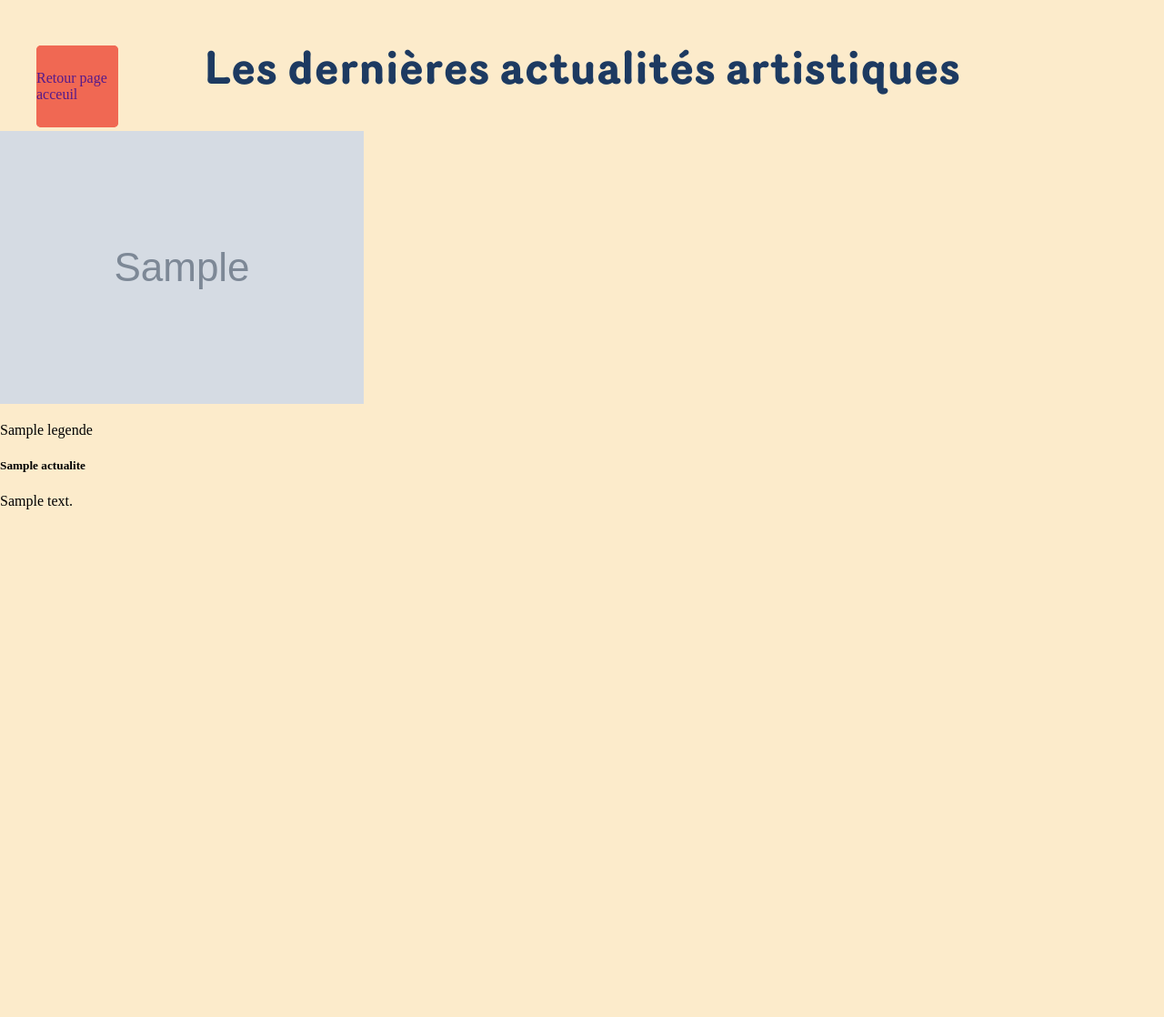
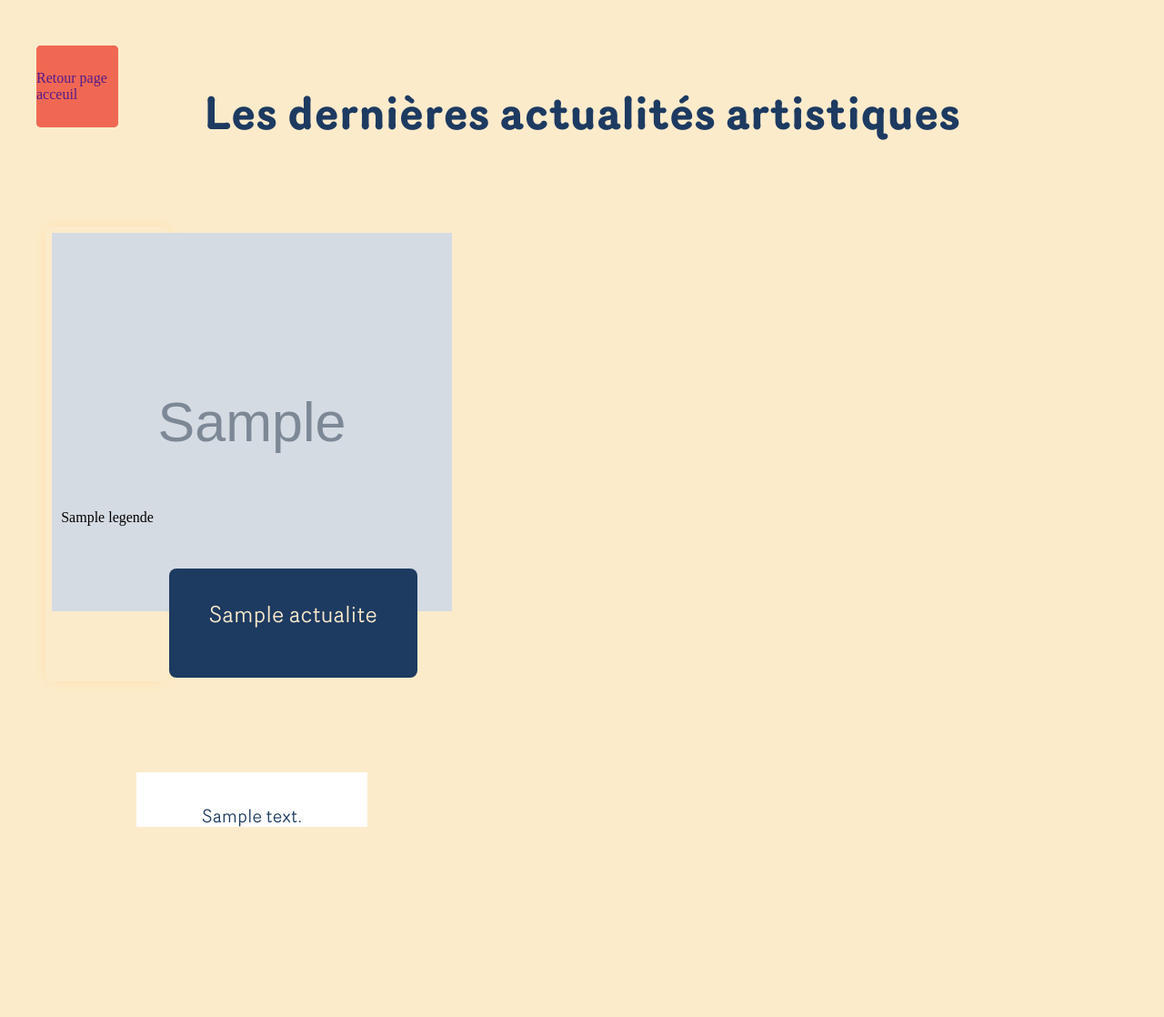
Before and after one commit to emilielaura-accipe/projetnovart, a Symfony app: template templates/actualite/show.html.twig in a window 1280 px wide. Shown: the whole page at 91% size. Before the commit the page ends 560 px from the top, so only its background shows below. Run offline with Twig, Linux system fonts and the light colour scheme; the template is opened without the code that fills it: most values are stand-ins (such as "Sample title", 1, 10 or a date in 2020); grey boxes marked "Sample" are stand-in pictures; some libraries are stand-ins or nearby versions.

Commit message:
Update show.html.twig

```diff
--- a/templates/actualite/show.html.twig
+++ b/templates/actualite/show.html.twig
@@ -2,29 +2,52 @@
 
 {% block title %}Hello ActualiteController!{% endblock %}
 
+{% block stylesheets %}
+    <link href="{{ asset('assets/css/actualite.css') }}" rel="stylesheet" />
+{% endblock %}
 {% block body %}
 
 
 
-    <div id="actualites">
-        <h1>Les dernières actualités artistiques</h1>
 
-        <div id="bloc_actu">
+<div id="actualites">
+
+    <h1>Les dernières actualités artistiques</h1>
+
+    <div id="blocActu">
 
 
-            <div class="article_actu">
-                <img src="{{actualite.image}} ">
-                 <p>{{actualite.legende}} </p>
-                <div class="titre_actu">
-                    <h5>{{actualite.titre}}</h5>
-                   <p>{{actualite.contenu}} </p>
+            <div class="uneActu">
+
+                <div class="articleActu">
+                <!-- liens vers une actualite -->
+                       <img class="image" src="{{actualite.image}}"></a>
+
+                        <p>{{actualite.legende}} </p>
+
+                    <div class="titreActu">
+                        <h5>{{actualite.titre}}</h5>
+                    </div>
+
                 </div>
-               <a class="btn btn-primary btn-lg" href="" role="button">Retour page acceuil</a>
+
+                <div class="textActu">
+                    <h2>{{actualite.contenu}}</h2>
+                </div>
 
             </div>
 
     </div>
 
+</div>
+
+
+
+
+                <a class="btn btn-primary btn-lg" href="" role="button">Retour page acceuil</a>
+
+
+
 
 
 {% endblock %}
```
